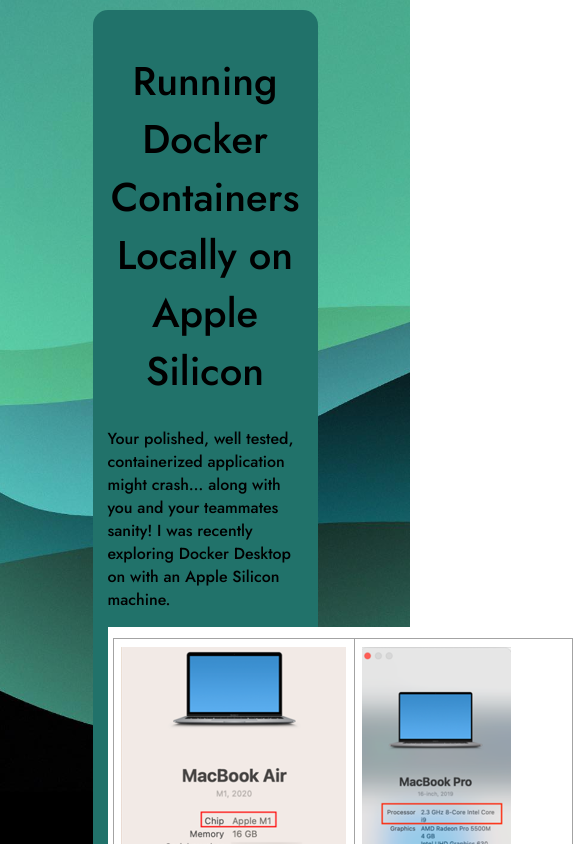
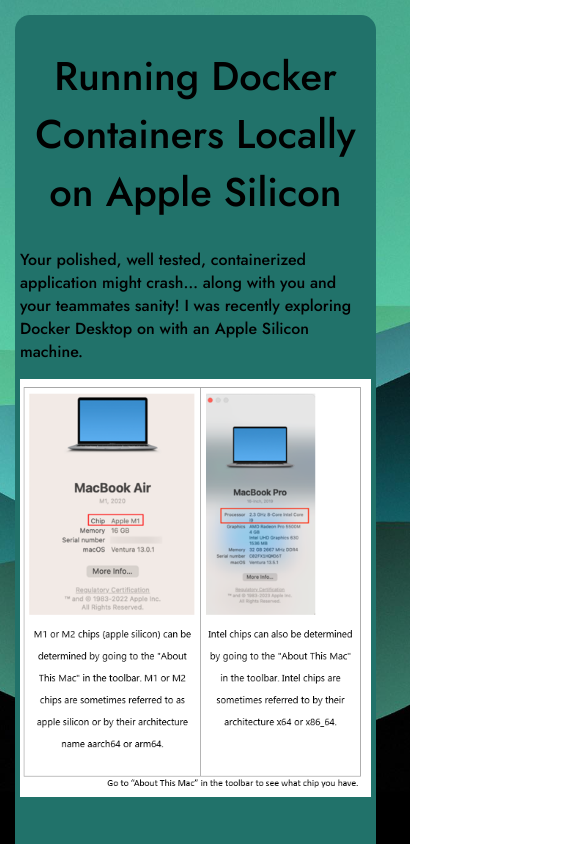
Before and after one commit to HappyDev95/HappyDev95.github.io, an Angular app: page /post1 in a window 390 px wide. Shown: the top 844 px of the page, 585 px wide, since content can reach past the window. Built offline with nearby package versions, Linux system fonts and the light colour scheme.

Commit message:
css changes for mobile

```diff
--- a/src/app/blog/blog-post1/blog-post1.component.scss
+++ b/src/app/blog/blog-post1/blog-post1.component.scss
@@ -37,3 +37,29 @@
   font-size: 40px;
   text-align:center;
 }
+
+@media screen and (max-width: 768px) and (max-height: 1024px) {
+  .paragraph-wrapper {
+    word-wrap: break-word;
+    width: 90%;
+    margin: 5px;
+    padding: 5px;
+  }
+
+  img {
+    width: -webkit-fill-available;
+  }
+}
+
+@media screen and (max-width: 600px) {
+  .paragraph-wrapper {
+    word-wrap: break-word;
+    width: 90%;
+    margin: 5px;
+    padding: 5px;
+  }
+
+  img {
+    width: -webkit-fill-available;
+  }
+}
--- a/src/app/blog/blog.component.scss
+++ b/src/app/blog/blog.component.scss
@@ -68,11 +68,13 @@
       padding: 0;
       width: 50%;
       padding-top: 50px;
+      margin: 0 auto;
     }
 
     .contentRight {
       padding: 0;
       width: 50%;
+      margin: 0 auto;
     }
   }
 
@@ -82,3 +84,34 @@
     margin-top: 25px;
   }
 }
+
+@media screen and (max-width: 768px) and (max-height: 1024px) {
+  .about-me-container-outer {
+    height: 1000px;
+  }
+
+  #picture-and-name {
+    padding-top: 230px;
+  }
+
+  .main-row {
+    .contentLeft {
+      margin: 0 auto;
+
+      .profile-picture {
+        height: auto;
+        width: auto;
+        margin: 0 auto;
+      }
+
+      .name-and-location {
+        margin: 0 auto;
+        width: 88%;
+      }
+    }
+
+    .contentRight {
+      margin: 0 auto;
+    }
+  }
+}
```
